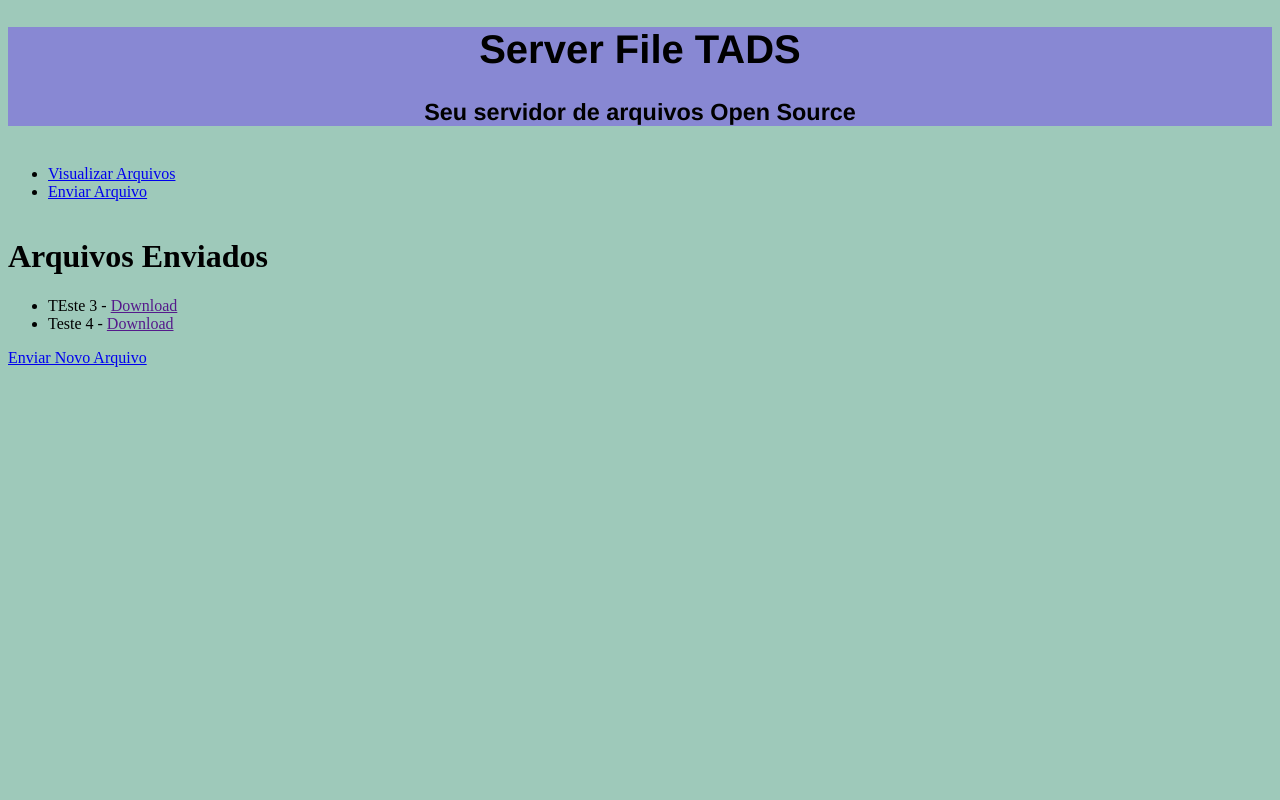
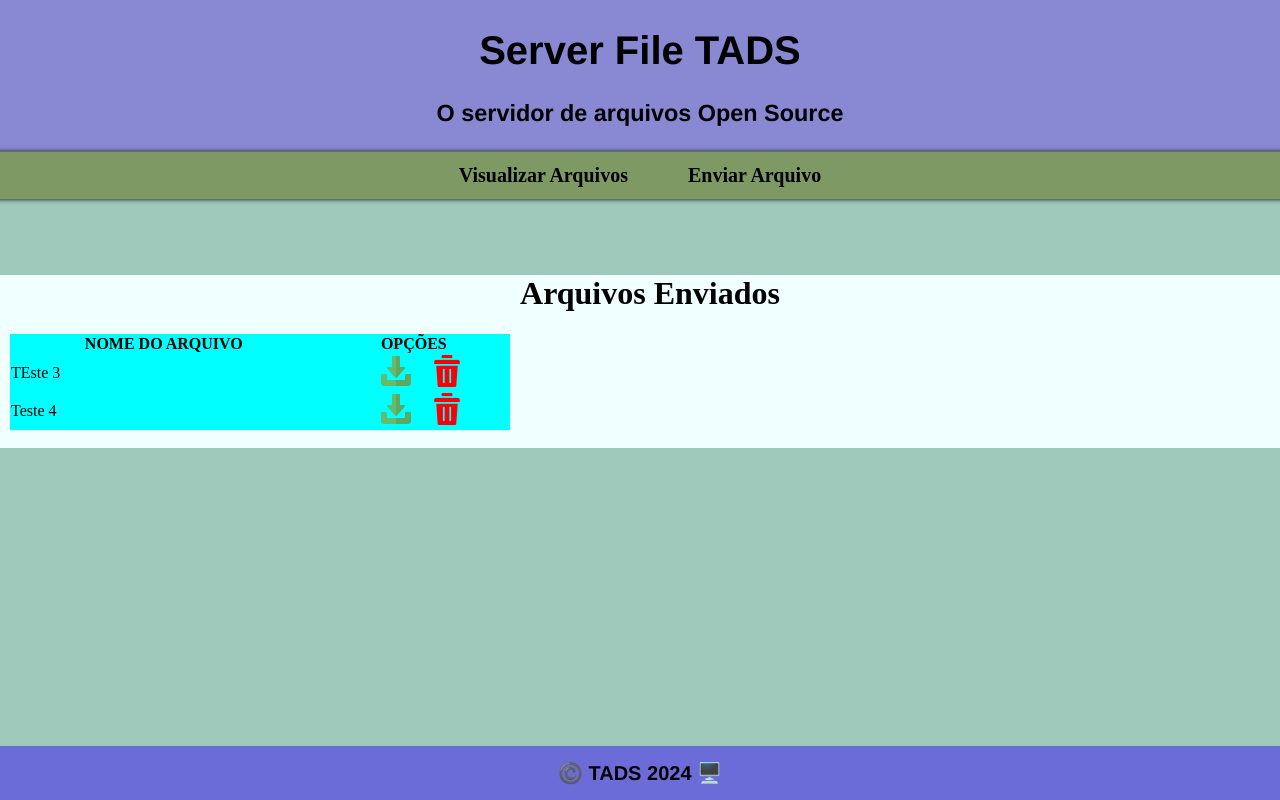
Before and after one commit to RangersonTI/Servidor_de_arquivos_RMI, a Django app: page / in a window 1280 px wide. Run offline with Django 5.2, Linux system fonts and the light colour scheme; data comes from the database, SQL or seed files in the repository; both versions use the stored data as it was after the commit.

Commit message:
implementado  função deletar arquivo
Foi implementado:

Função deletar arquivo
Melhorias no visual da pagina

```diff
--- a/cliente_rmi/static/css/style.css
+++ b/cliente_rmi/static/css/style.css
@@ -1,21 +1,97 @@
-/* CSS */
-.teste {
+/* Base.html */
+header {
+    top: 0;
+    margin: 0;
+    padding: 1px;
     text-align: center;
-    justify-items: center;
     font-family: 'Franklin Gothic Medium', 'Arial Narrow', Arial, sans-serif;
     font-size: 20px;
     background-color: rgb(136, 136, 211);
 }
 
-body {
+body,html{
     background-color: rgb(158, 201, 186);
+    box-sizing: border-box;
+    margin: 0;
+    left: 0;
+    right: 0;
 }
 
+footer{
+    background-color: rgb(108, 108, 216);
+    text-align: center;
+    align-items: center;
+    font-weight: 800;
+    font-size: 20px;
+    font-family: 'Franklin Gothic Medium', 'Arial Narrow', Arial, sans-serif;
+    padding: 15px 0;
+    width: 100%;
+    position: absolute; /*Deixa o footer totalmente no final*/
+    bottom: 0;
+}
+
+/*VISUALIZAR.HTML*/
+
+.visualizar_arquivos{
+    background-color: azure;
+    width: 100%;
+    padding-left: 10px;
+    padding-top: 0;
+    justify-content: center;
+    margin: auto;
+}
+
+    .visualizar_arquivos img{
+        padding-left: 15px;
+    }
+    .visualizar_arquivos h1{
+        width: 100%;
+        text-align: center;
+    }
+    .visualizar_arquivos table{
+        justify-items: center; /* Centraliza horizontalmente */
+        align-items: center;  /* Centraliza verticalmente */
+    }
+    .visualizar_arquivos_table{
+        background-color: aqua;
+        min-width: 500px;
+        width: 30%;
+        align-items: center;
+        border-collapse: collapse;
+    }
+
+/* PARTE DO MENU */
 .alinhar_menu {
-    display: inline-block;
-    width: 50%;
-    justify-content: center;
+    background-color: rgb(126, 153, 99);
+    display: flex; /* Usar flexbox para alinhar itens lado a lado */
+    justify-content: center; /* Centralizar os itens no menu */
+    list-style-type: none; /* Remover os marcadores de lista */
+    box-shadow: 0px 0px 5px;
+    padding: 2px;
+    margin: -17px;
+    font-size: 20px;
+    font-weight: 600;
 }
+
+    .alinhar_menu a{
+        transition: background-color 0.3s, color 0.3s
+    }
+        .alinhar_menu a:hover{
+            background-color: rgb(156, 182, 130);
+        }
+
+    .alinhar_menu li {
+        margin: 0 10px; /* Espaçamento entre os itens */
+    }
+
+    .alinhar_menu a {
+        text-decoration: none; /* Remover sublinhado dos links */
+        color: #000; /* Cor do texto */
+        padding: 10px 20px; /* Espaçamento interno dos links */
+        display: block; /* Para que os links ocupem todo o espaço do item da lista */
+    }
+
+/* PARTE DO UPLOAD */
 
 .form_container {
     background-color: cadetblue;
--- a/cliente_rmi/templates/base/base.html
+++ b/cliente_rmi/templates/base/base.html
@@ -1,16 +1,17 @@
 {% load static %}
 <!DOCTYPE html>
-<html lang="en">
+<html lang="pt-BR">
 <head>
     <meta charset="UTF-8">
-    <meta name="viewport" content="width=device-width, initial-scale=1.0">
     <link rel="stylesheet" href="{% static 'css/style.css' %}">
+    <link rel="shortcut icon" href="{% static 'img/server_file.ico' %}" type="image/x-icon">
     <title>{{title}}</title>
 </head>
-<header class="teste">
-    <h1>Server File TADS</h1>
-    <h3>Seu servidor de arquivos Open Source</h3>
-</header>
 <body>
+    <header class="teste">
+        <h1>Server File TADS</h1>
+        <h3>O servidor de arquivos Open Source</h3>
+    </header>
+    <br>
 </body>
 </html>
--- /dev/null
+++ b/cliente_rmi/templates/base/footer.html
@@ -0,0 +1,5 @@
+{% load static %}
+
+<footer>
+    ©️ TADS 2024 🖥️
+</footer>
--- a/cliente_rmi/templates/base/menu.html
+++ b/cliente_rmi/templates/base/menu.html
@@ -10,3 +10,4 @@
         </li>
     </ul>
 </nav>
+<br><br><br><br>
--- a/cliente_rmi/templates/enviar.html
+++ b/cliente_rmi/templates/enviar.html
@@ -16,3 +16,5 @@
         <input type="submit" value="Enviar Arquivo" width="70px"><br>
     </div>
 </form>
+<br><br><br><br>
+{% include "base/footer.html" %}
--- a/cliente_rmi/templates/visualizar.html
+++ b/cliente_rmi/templates/visualizar.html
@@ -1,23 +1,26 @@
+{% load static %}
 {% include "base/base.html" %}
 {% include "base/menu.html" %}
 
-<!DOCTYPE html>
-<html lang="pt-BR">
-<head>
-    <meta charset="UTF-8">
-    <title>Visualizar Arquivos</title>
-</head>
-<body>
+<div class="visualizar_arquivos">
     <h1>Arquivos Enviados</h1>
 
-
-    <ul>
+    <table class="visualizar_arquivos_table">
+        <tr>
+            <th>NOME DO ARQUIVO</th>
+            <th><center>OPÇÕES</center></th>
+        </tr>
+        {% csrf_token %}
         {% for arquivo in arquivos %}
-        <li>{{ arquivo.nome_arquivo }} - <a href="{{ arquivo.url_arquivo }}">Download</a></li>
+        <tr>
+            <td>{{ arquivo.nome_arquivo }}</td>
+            <td>
+                <center><a href="{% url "download_arquivo" arquivo.nome_arquivo%}"><img src="{% static "img/download.png"%}" width="32px"></a>
+                <a href="{% url "deletar_arquivo" arquivo.nome_arquivo %}"><img src="{% static "img/excluir.png"%}" width="32px" srcset=""></a></center>
+            </td>
+        </tr>
         {% endfor %}
-    </ul>
-
-
-    <a href="{% url 'enviar_arquivo' %}">Enviar Novo Arquivo</a>
-</body>
-</html>
+    </table>
+    <br>
+</div>
+{% include "base/footer.html" %}
--- a/cliente_rmi/views.py
+++ b/cliente_rmi/views.py
@@ -1,6 +1,8 @@
 import Pyro5.api as Pyro5
 from django.shortcuts import render, redirect, get_object_or_404
 from .models import Enviar_Arquivo
+from django.http import Http404
+from django.contrib import messages
 
 # Create your views here.
 
@@ -13,11 +15,16 @@ def visualizar_arquivos(request):
     arquivos = Enviar_Arquivo.objects.all()  # Obtém todos os arquivos salvos
 
     context = {
-        'arquivos': arquivos
+        'arquivos': arquivos,
+        'title': "Visualizar arquivos"
     }
     return render(request, 'visualizar.html', context)
 
 def enviar_arquivos(request):
+
+    context = {
+        'title' : "Enviar Arquivos"
+    }
 
     print("Formulário enviado via POST")
     print("Conteúdo de FILES:", request.FILES)
@@ -26,7 +33,6 @@ def enviar_arquivos(request):
     if request.method == 'POST' and request.FILES.get('file'):
         arquivo = request.FILES['file']
         nome_arquivo = request.POST.get('nome_arquivo')
-        url_arquivo = request.POST.get('url_arquivo')
 
         if nome_arquivo and arquivo:
             try:
@@ -39,4 +45,18 @@ def enviar_arquivos(request):
             except Exception as ex:
                 print(f"Erro ao salvar o arquivo: {ex}")
 
-    return render(request, 'enviar.html')
+    return render(request, 'enviar.html', context)
+
+def download_arquivo(request, nome_arquivo):
+    return 0
+
+def deletar_arquivo(request, nome_arquivo):
+    try:
+        print(f"\n{nome_arquivo}\n")
+        delete_arquivo = get_object_or_404(Enviar_Arquivo, nome_arquivo = nome_arquivo)
+        delete_arquivo.delete()
+        messages.success(request, 'Arquivo excluído com sucesso.')
+        return redirect('/')
+    except FileNotFoundError:
+        #raise Http404(f"O arquivo '{nome_arquivo}' não foi encontrado")
+        print("Arquivo não localizado")
--- a/servidor_de_arquivos_rmi/urls.py
+++ b/servidor_de_arquivos_rmi/urls.py
@@ -25,6 +25,8 @@ urlpatterns = [
     path('',view_client.visualizar_arquivos, name='visualizar_arquivos'),
     path('files/',view_client.visualizar_arquivos, name='visualizar_arquivos'),
     path('upload/',view_client.enviar_arquivos, name='enviar_arquivo'),
+    path('download/<str:nome_arquivo>',view_client.download_arquivo, name='download_arquivo'),
+    path('delete/<str:nome_arquivo>',view_client.deletar_arquivo, name='deletar_arquivo'),
 ]
 
 if settings.DEBUG:
--- a/servidor_rmi/Server.py
+++ b/servidor_rmi/Server.py
@@ -18,9 +18,6 @@ class Server:
         daemon = Pyro5.Daemon(port=porta)
         uri = daemon.register(file_service)
 
-        #name_server = Pyro5.locate_ns()
-        #name_server.register("obj", uri)
-
         print(f"Serviço de arquivo em funcionamento. \nURI: {uri}")
         daemon.requestLoop()
 
@@ -33,7 +30,7 @@ def iniciar_servidor():
     print("Servidor Iniciado")
 
 def fechar_servidor():
-    return 0
+    exit()
 
 def verificar_SO():
     so_atual = platform.system()
```
Also changed, not shown: cliente_rmi/static/img/download.png (added), cliente_rmi/static/img/excluir.png (added), cliente_rmi/static/img/server_file.ico (added), db.sqlite3.
